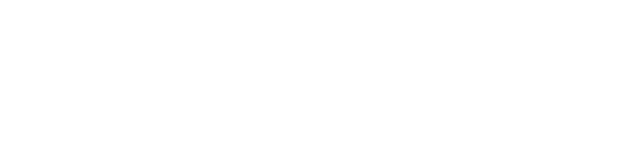
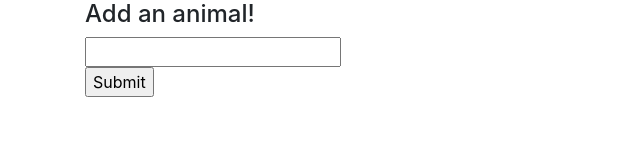
Before and after one commit to mohak92/GifTastic, a plain HTML site: page index.html in a window 1280 px wide. Shown: the whole page, without its empty margins (0-640 px from the left). Drawn offline with nearby package versions, Linux system fonts and the light colour scheme.

Commit message:
layout created web page

```diff
--- a/index.html
+++ b/index.html
@@ -13,7 +13,25 @@
 
 <body>
 
-    <script src="https://cdnjs.cloudflare.com/ajax/libs/jquery/3.4.1/jquery.slim.min.js"></script>
+    <div class="container">
+
+        <!-- Rendered buttons will get dumped here  -->
+        <div id="buttons-view"></div>
+
+        <form id="search-form">
+            <h4>Add an animal!</h4>
+            <input class="text-box" type="text" id="animal-input"><br>
+            <!-- Button triggers new animal to be added -->
+            <input id="add-animal" type="submit" value="Submit">
+        </form>
+
+        <!-- Animal gifs will get dumped Here -->
+        <div class="row">
+        <div id="gifs-appear-here"></div>
+        </div>
+    </div>
+
+    <script src="https://cdnjs.cloudflare.com/ajax/libs/jquery/3.2.1/jquery.min.js"></script>
     <script src="https://cdnjs.cloudflare.com/ajax/libs/popper.js/1.15.0/umd/popper.min.js"></script>
     <script src="https://cdnjs.cloudflare.com/ajax/libs/twitter-bootstrap/4.3.1/js/bootstrap.min.js"></script>
     <script src="assets/javascript/script.js"></script>
```
